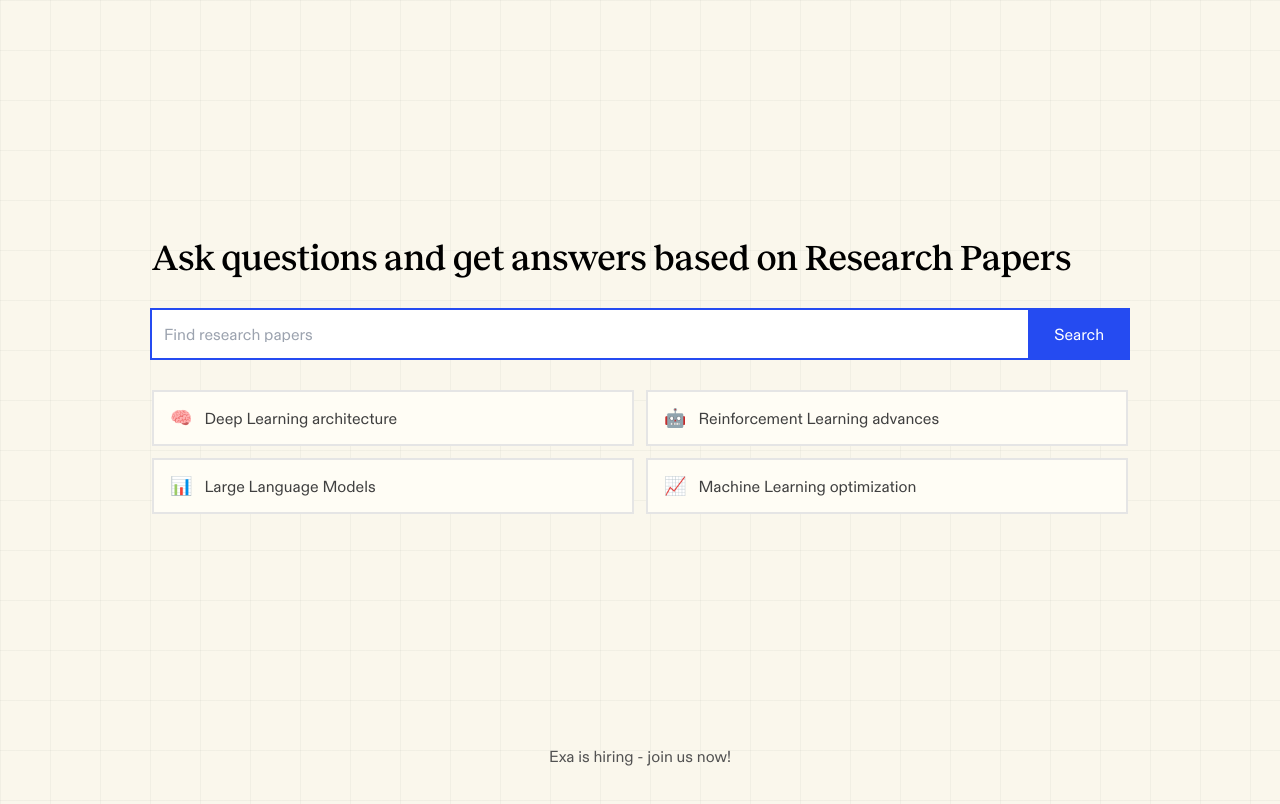
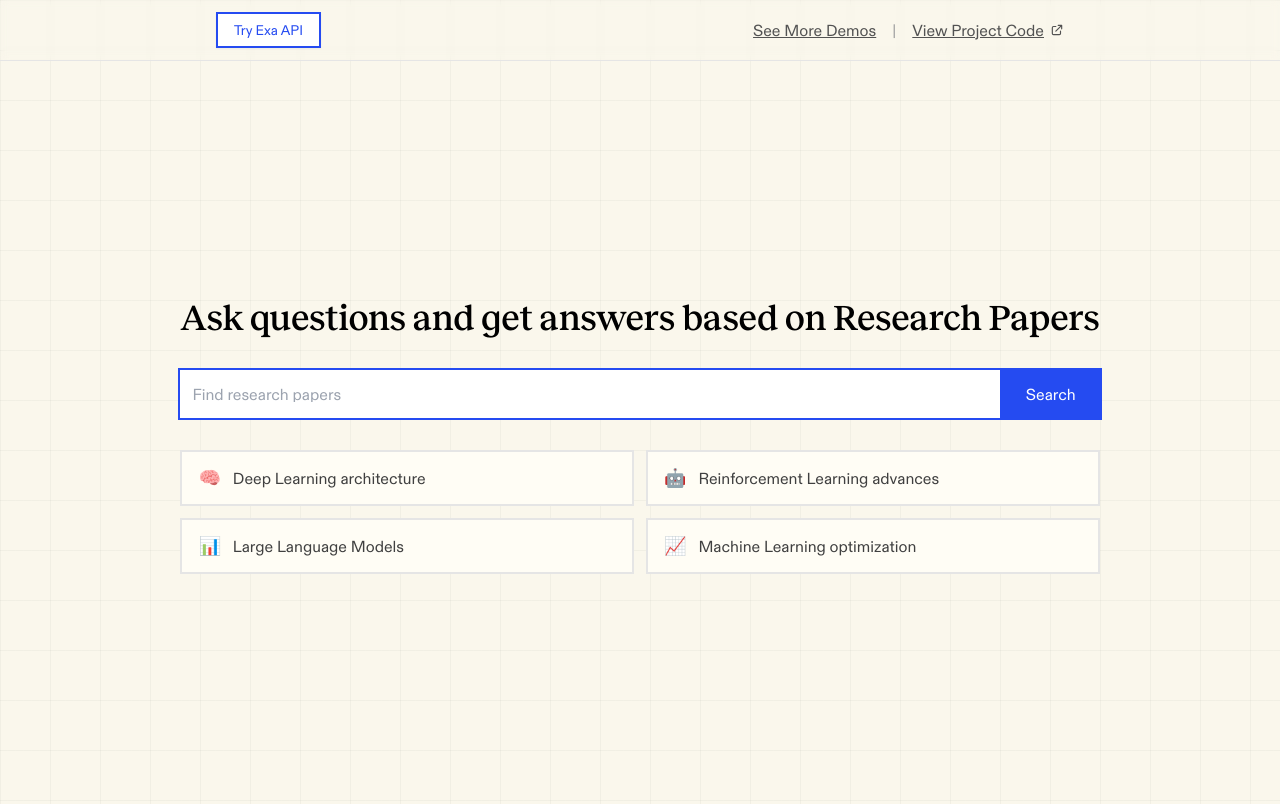
Before and after one commit to exa-labs/research-paper-app, a Next.js app: page / in a window 1280 px wide. Shown: the top 804 px of the page. Built offline with nearby package versions, Linux system fonts and the light colour scheme.

Commit message:
added header correct

```diff
--- a/components/ResearchPaperFinder.tsx
+++ b/components/ResearchPaperFinder.tsx
@@ -167,11 +167,57 @@ export default function ResearchPaperFinder() {
   };
 
   return (
+    <div>
+    {/* Top Navigation Bar */}
+    <div className="fixed top-0 left-0 right-0 bg-white/80 backdrop-blur-sm border-b z-50">
+      <div className="md:max-w-4xl mx-auto px-4 md:px-6 py-3 flex justify-between items-center">
+        <a
+          href="https://dashboard.exa.ai/playground/"
+          target="_blank"
+          className="flex items-center px-4 py-1.5 bg-white border-2 border-[var(--brand-default)] text-[var(--brand-default)]
+          rounded-none hover:bg-[var(--brand-default)] hover:text-white transition-all duration-200
+          font-medium shadow-sm hover:shadow-md hover:-translate-y-0.5"
+        >
+          <span className="text-sm">Try Exa API</span>
+        </a>
+        <div className="flex items-center gap-4 text-md text-gray-600">
+          <a
+            href="https://exa.ai/demos"
+            target="_blank"
+            className="hover:text-[var(--brand-default)] transition-colors"
+          >
+            <span className="underline">See More Demos</span>
+          </a>
+          <span className="text-gray-400">|</span>
+          <a
+            href="https://github.com/exa-labs/research-paper-app"
+            target="_blank"
+            className="flex items-center gap-1.5 hover:text-[var(--brand-default)] transition-colors"
+          >
+            <span className="underline">View Project Code</span>
+            <svg
+              className="w-3.5 h-3.5"
+              fill="none"
+              stroke="currentColor"
+              viewBox="0 0 24 24"
+            >
+              <path
+                strokeLinecap="round"
+                strokeLinejoin="round"
+                strokeWidth={2}
+                d="M10 6H6a2 2 0 00-2 2v10a2 2 0 002 2h10a2 2 0 002-2v-4M14 4h6m0 0v6m0-6L10 14"
+              />
+            </svg>
+          </a>
+        </div>
+      </div>
+    </div>
+
     <div className="flex flex-col min-h-screen w-full md:max-w-5xl z-0">
 
     <main className="flex flex-col justify-center flex-grow w-full md:max-w-5xl p-2 md:p-6">
 
-      <h1 className="md:text-4xl text-2xl pt-4 mb-8 font-medium opacity-0 animate-fade-up [animation-delay:300ms]">
+      <h1 className="md:text-4xl text-2xl mt-10 mb-8 font-medium opacity-0 animate-fade-up [animation-delay:300ms]">
         Ask questions and get answers based on Research Papers
       </h1>
 
@@ -247,22 +293,8 @@ export default function ResearchPaperFinder() {
         </>
       )}
 
-    </main>
-
-      <footer className="w-full py-6 px-8 mb-6 mt-auto opacity-0 animate-fade-up [animation-delay:600ms]">
-        <div className="max-w-md mx-auto">
-          <p className="text-md text-center text-gray-600">
-            <Link
-              href="/about"
-              target="_blank"
-              className="hover:underline cursor-pointer"
-            >
-              Exa is hiring - join us now!
-            </Link>
-          </p>
-        </div>
-      </footer>
-
+      </main>
+    </div>
     </div>
   );
 }
```
